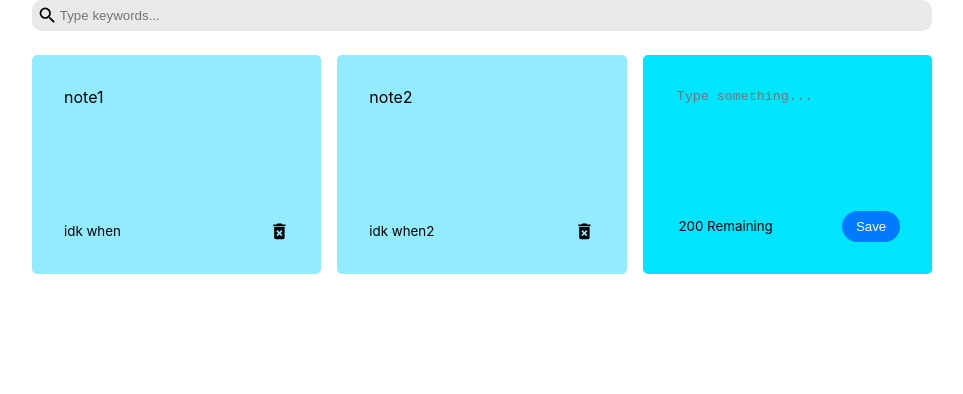
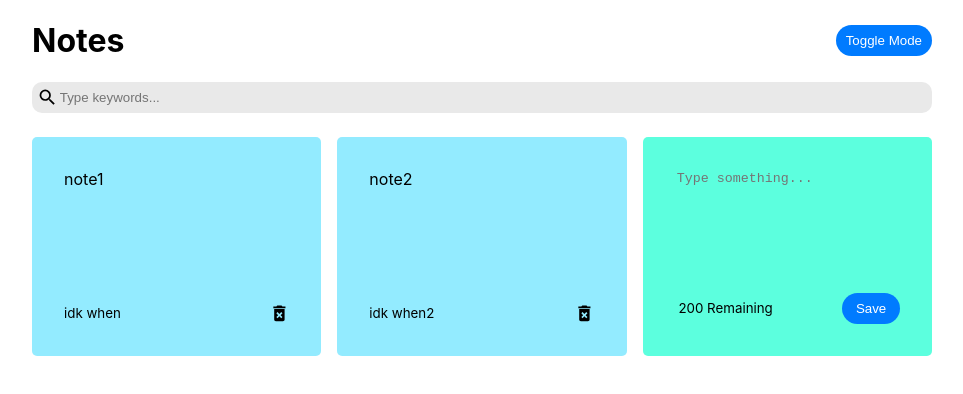
Before and after one commit to ylw311/notes-app, a React (Create React App) app: page / in a window 1280 px wide. Shown: the top 394 px of the page, without its empty margins (158-1121 px from the left). Built offline with nearby package versions, Linux system fonts and the light colour scheme.

Commit message:
dark mode

```diff
--- a/src/App.js
+++ b/src/App.js
@@ -1,49 +1,58 @@
-import NotesList from './components/notesList';
-import { useState } from 'react';
-import {nanoid} from 'nanoid';
-import Search from './components/Search';
+import NotesList from "./components/notesList";
+import { useState } from "react";
+import { nanoid } from "nanoid";
+import Search from "./components/Search";
+import Header from "./components/Header";
 
 const App = () => {
   const [note, setNote] = useState([
     {
       id: nanoid(),
       text: "note1",
-    date: "idk when"
+      date: "idk when",
     },
     {
       id: nanoid(),
       text: "note2",
-    date: "idk when2"
-  }
+      date: "idk when2",
+    },
   ]);
 
-  const [searchText, setSearchText] = useState('');
+  const [searchText, setSearchText] = useState("");
+  const [darkMode, setDarkMode] = useState(false);
 
   const createNote = (text) => {
     const date = new Date();
     const newNote = {
       id: nanoid,
       text: text,
-      date: date.toLocaleDateString()
-    }
+      date: date.toLocaleDateString(),
+    };
 
     const newNotes = [...note, newNote];
     setNote(newNotes);
-
   };
 
   const deleteNote = (id) => {
-    const newNotes = note.filter((note)=>note.id!==id);
+    const newNotes = note.filter((note) => note.id !== id);
     setNote(newNotes);
+  };
 
-
-  }
-
-
-  return <div className='container'>
-    <Search handleSearchNote={setSearchText}/>
-    <NotesList note={note.filter((note) => note.text.toLowerCase().includes(searchText))} handleAddNote={createNote} handleDeleteNote={deleteNote}/>
+  return (
+    <div className={`${darkMode && 'dark-mode'}`}>
+      <div className="container">
+        <Header handleToggleDarkMode={setDarkMode} />
+        <Search handleSearchNote={setSearchText} />
+        <NotesList
+          note={note.filter((note) =>
+            note.text.toLowerCase().includes(searchText)
+          )}
+          handleAddNote={createNote}
+          handleDeleteNote={deleteNote}
+        />
       </div>
-}
+    </div>
+  );
+};
 
 export default App;
--- /dev/null
+++ b/src/components/Header.js
@@ -0,0 +1,12 @@
+import React from 'react';
+
+const Header = ({handleToggleDarkMode}) => {
+    return (
+        <div className = "header">
+            <h1>Notes</h1>
+            <button onClick={() => handleToggleDarkMode((previousMode)=> !previousMode)} className='save'>Toggle Mode</button>
+        </div>
+    )
+}
+
+export default Header;
--- a/src/index.css
+++ b/src/index.css
@@ -11,6 +11,30 @@ code {
   font-family: source-code-pro, Menlo, Monaco, Consolas, 'Courier New',
     monospace;
 }
+
+.header {
+  display: flex;
+  align-items: center;
+  justify-content: space-between;
+}
+
+.dark-mode {
+  background-color: black;
+}
+
+.dark-mode div{
+  color: white;
+}
+
+.dark-mode ::placeholder {
+  color: rgb(20, 77, 127);
+}
+
+
+.dark-mode .search-icons {
+  color: black;
+}
+
 
 .note {
   background-color: rgba(0, 208, 255, 0.423);
@@ -32,12 +56,12 @@ code {
 }
 
 .note.new {
-  background-color: rgb(0, 229, 255);
+  background-color: rgba(0, 255, 204, 0.638);
 
 }
 
 textarea {
-  background-color: rgb(0, 229, 255);
+  background-color: rgba(0, 255, 204, 0);
   border: none;
   resize: none;
 
@@ -72,6 +96,7 @@ textarea:focus {
   margin-left: auto;
   padding-right: 10px;
   padding-left: 10px;
+  min-height: 100vh;
 
 }
 
```
Lines whose indentation alone changed are shown as unchanged.
